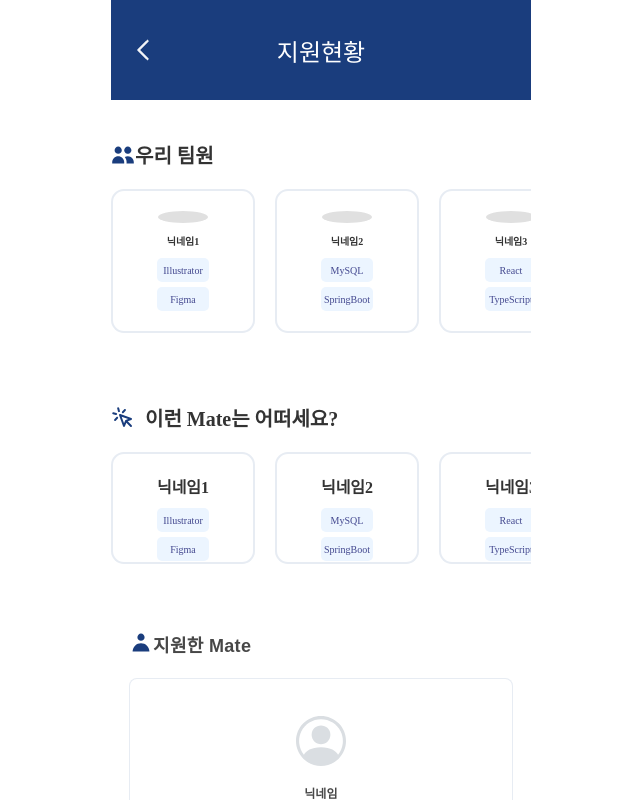
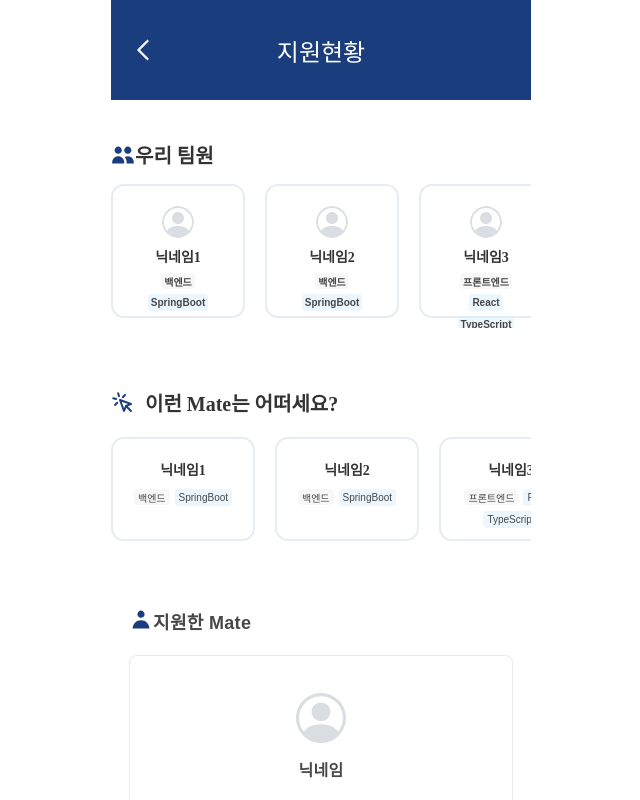
Before and after one commit to 9oormthon-univ/2024_DANPOONG_TEAM_37_FE, a React (Vite) app: page /apply in a window 1280 px wide. Shown: the top 800 px of the page, without its empty margins (319-959 px from the left). Built offline with nearby package versions, Linux system fonts and the light colour scheme; a web font is replaced by a local one.

Commit message:
Design: UI  수정

```diff
--- a/src/components/mate/ApplyMate.jsx
+++ b/src/components/mate/ApplyMate.jsx
@@ -35,7 +35,7 @@ const Profile = styled.img`
 const Nickname = styled.div`
   color: #474747;
   font-family: Pretendard, sans-serif;
-  font-size: 12px;
+  font-size: 16px;
   font-weight: 600;
   line-height: 40.088px;
   letter-spacing: 0.2px;
@@ -55,6 +55,7 @@ const BasicTag = styled.div`
   align-items: center;
   width: 49.496px;
   height: 25px;
+  font-weight: 600;
   border-radius: 6.329px;
   border: 1.3px solid rgba(226, 232, 240, 0.8);
   font-size: 10px;
@@ -67,11 +68,12 @@ const StackTag = styled.div`
   justify-content: center;
   align-items: center;
   width: 62px;
+  font-weight: 600;
   height: 25px;
   border-radius: 3px;
   background: rgba(214, 234, 255, 0.45);
   font-size: 10px;
-  color: #474747;
+  color: #43488F;
   font-family: Pretendard, sans-serif;
 `;
 
@@ -109,7 +111,6 @@ const ApplyMate = () => {
           지원한 Mate
         </Title>
 
-
         <Container onClick={openModal}>
           <Profile src={profile} alt="프로필 아이콘" />
           <Nickname>닉네임</Nickname>
--- a/src/components/mate/MateList.jsx
+++ b/src/components/mate/MateList.jsx
@@ -28,12 +28,14 @@ const MateLabel = styled.div`
   display: flex;
   justify-content: center;
   align-items: center;
-  border-radius: 3px;
-  background: rgba(238, 246, 255, 0.7);
-  color: rgba(67, 72, 143, 0.8);
-  font-size: 9.29px;
-  font-weight: 500;
+  border-radius: 4px;
+  font-size: 10px;
+  padding: 4px 8px;
+  border-radius: 4px;
+  background-color: #EEF6FFB2;
+  color: #43488FCC;
   position: absolute;
+  box-sizing: border-box;
   top: 16px;
   left: 8px;
   height: 21.233px;
--- a/src/components/mate/OurTeam.jsx
+++ b/src/components/mate/OurTeam.jsx
@@ -1,6 +1,6 @@
 import React, { useState } from "react";
 import styled from "styled-components";
-import { recommanduser } from "../../assets";
+import { profile, recommanduser } from "../../assets";
 import TeamProfileModal from "./modal/TeamProfileModal";
 
 const Container = styled.div`
@@ -11,13 +11,14 @@ const Container = styled.div`
   display: flex;
   flex-direction: column;
   align-items: center;
+
 `;
 
 const TitleContainer = styled.div`
   width: 100%;
   display: flex;
   align-items: center;
-  margin-bottom: 20px;
+  margin-bottom: 15px;
 `;
 
 const Title = styled.div`
@@ -40,7 +41,6 @@ const CardContainer = styled.div`
   padding-bottom: 10px;
   scroll-behavior: smooth;
 
-
   &::-webkit-scrollbar {
     display: none;
   }
@@ -49,8 +49,8 @@ const CardContainer = styled.div`
 `;
 
 const Card = styled.div`
-  width: 100px;
-  height: 100px;
+  width: 90px;
+  height: 90px;
   flex-shrink: 0;
   background: #fff;
   border: 2px solid #e2e8f0cc;
@@ -63,81 +63,92 @@ const Card = styled.div`
   cursor: pointer;
 `;
 
-const ProfileImage = styled.div`
-  width: 50px;
-  height: 50px;
-  background: #e0e0e0;
+const ProfileImage = styled.img`
+  width: 32px;
+  height: 32px;
   border-radius: 50%;
-  margin-bottom: 10px;
+  margin-bottom: 8px;
 `;
 
 const Name = styled.div`
-  font-size: 10px;
-  font-weight: bold;
+  font-size: 14px;
   color: #333;
-  margin-bottom: 10px;
+  font-weight: 600;
+  margin-bottom: 7px;
 `;
 
-const Tags = styled.div`
-  display: flex;
+const TagsContainer = styled.div`
+   display: flex;
   flex-wrap: wrap;
   gap: 5px;
-  color: #ecf5ff;
   justify-content: center;
 `;
 
-const Tag = styled.div`
-  padding: 5px 10px;
-  background: #ecf5ff;
-  border-radius: 5px;
-  width: 32px;
-  color: #43488f;
-  height: 14px;
-  flex-shrink: 0;
-  font-size: 10px;
+
+const BasicTag = styled.div`
   display: flex;
   justify-content: center;
   align-items: center;
-  text-align: center;
-  overflow: hidden;
-  white-space: nowrap;
+  width: auto;
+  height: 16px;
+  padding: 0 3px; /* 여백을 추가 */
+  border-radius: 4px;
+  background: #f7f7f7;
+  font-weight: 600;
+  font-size: 10px;
+  color: #474747;
+  font-family: Pretendard, sans-serif;
+`;
+
+const StackTag = styled.div`
+  display: flex;
+  justify-content: center;
+  align-items: center;
+  width: auto;
+  height: 17px;
+  font-weight: 600;
+  padding: 0 3px; /* 여백을 추가 */
+  border-radius: 4px;
+  background: rgba(214, 234, 255, 0.45);
+  font-size: 10px;
+  color: #474747;
+  font-family: Pretendard, sans-serif;
 `;
 
 const OurTeam = () => {
   const [isModalOpen, setIsModalOpen] = useState(false); // 모달 상태 관리
   const members = [
-    { name: "닉네임1", tags: ["Illustrator", "Figma"] },
-    { name: "닉네임2", tags: ["MySQL", "SpringBoot"] },
-    { name: "닉네임3", tags: ["React", "TypeScript"] },
-    { name: "닉네임4", tags: ["Jira", "Slack"] },
+    { name: "닉네임1", tags: ["백엔드", "SpringBoot"] },
+    { name: "닉네임2", tags: ["백엔드", "SpringBoot"] },
+    { name: "닉네임3", tags: ["프론트엔드","React", "TypeScript"] },
   ];
 
-
   const openModal = () => setIsModalOpen(true);
-
-
   const closeModal = () => setIsModalOpen(false);
 
   return (
     <Container>
       <TitleContainer>
-        <Icon src={recommanduser} alt="추천 사용자 아이콘" />
+      <Icon src={recommanduser} alt="추천 사용자 아이콘" />
         <Title>우리 팀원</Title>
       </TitleContainer>
       <CardContainer>
         {members.map((member, index) => (
           <Card key={index} onClick={openModal}>
-            <ProfileImage />
+            <ProfileImage src={profile} alt="프로필 이미지" />
             <Name>{member.name}</Name>
-            <Tags>
-              {member.tags.map((tag, idx) => (
-                <Tag key={idx}>{tag}</Tag>
-              ))}
-            </Tags>
+            <TagsContainer>
+            {member.tags.map((tag, idx) => (
+        tag === "SpringBoot" || tag === "React" || tag === "TypeScript" ? (
+          <StackTag key={idx} tag={tag}>{tag}</StackTag>
+        ) : (
+          <BasicTag key={idx} tag={tag}>{tag}</BasicTag>
+        )
+      ))}
+            </TagsContainer>
           </Card>
         ))}
       </CardContainer>
-
 
       {isModalOpen && <TeamProfileModal onClose={closeModal} />}
     </Container>
--- a/src/components/mate/RecommendList.jsx
+++ b/src/components/mate/RecommendList.jsx
@@ -6,11 +6,11 @@ const RecommendContainer = styled.div`
   padding: 16px;
   margin-top: 16px;
   width: 350px;
-  height: 85px;
+  height: auto; /* 높이를 자동으로 설정하여 카드가 늘어나지 않도록 */
 `;
 
 const Title = styled.h3`
-  font-size: 16px;
+  font-size: 14px;
   font-weight: 600;
   color: #333;
   margin-bottom: 5px;
@@ -26,19 +26,28 @@ const TitleIcon = styled.span`
   align-items: center;
 
   img {
-    width: 20px;
-    height: 20px;
+    width: 24px;
+    height: 24px;
   }
 `;
 
 const ListContainer = styled.div`
   display: flex;
   gap: 16px;
+  overflow-x: auto;  // 가로 스크롤을 활성화
+  padding-bottom: 8px; // 가로 스크롤바에 여백 추가
+  -ms-overflow-style: none; // IE 10+
+  scrollbar-width: none;  // Firefox에서 스크롤바 숨기기
+  flex-shrink: 0;  // 카드 크기 유지
+
+  &::-webkit-scrollbar {
+    display: none;  // 크롬, 사파리에서 스크롤바 숨기기
+  }
 `;
 
 const Card = styled.div`
-  width: 200px;
-  height: 120px;
+  width: 170px;
+  height: 108px;
   border: 1px solid #e2e8f0;
   border-radius: 8px;
   background-color: #fff;
@@ -47,6 +56,7 @@ const Card = styled.div`
   display: flex;
   flex-direction: column;
   justify-content: space-between;
+  flex-shrink: 0;  // 카드 크기 유지
 `;
 
 const LabelContainer = styled.div`
@@ -58,33 +68,38 @@ const Label = styled.div`
   font-size: 10px;
   padding: 4px 8px;
   border-radius: 4px;
-  background-color: #ebf4ff;
-  color: #3182ce;
+  background-color: #EEF6FFB2;
+  color: #43488FCC;
+
 `;
 
 const Deadline = styled.div`
   font-size: 10px;
   padding: 4px 8px;
   border-radius: 4px;
-  background-color: #fed7d7;
-  color: #c53030;
+  background-color: #FFEAEA;
+  color: #F75247;
 `;
 
 const TitleText = styled.h4`
-  font-size: 14px;
+  font-size: 13px;
   font-weight: 500;
   margin: 8px 0;
 `;
 
 const MemberCount = styled.p`
-  font-size: 10px;
+  font-size: 11px;
   color: #718096;
+  text-align: right;  // 오른쪽 정렬
 `;
 
 const RecommendList = () => {
   const teams = [
+    { type: "스터디", title: "스터디 제목", deadline: "D-1", current: 3, total: 5 },
+    { type: "프로젝트", title: "프로젝트 제목", deadline: "D-2", current: 2, total: 6 },
+    { type: "프로젝트", title: "프로젝트 제목", deadline: "D-3", current: 2, total: 6 },
+    { type: "프로젝트", title: "프로젝트 제목", deadline: "D-4", current: 2, total: 6 },
     { type: "스터디", title: "스터디 제목", deadline: "D-10", current: 3, total: 5 },
-    { type: "프로젝트", title: "프로젝트 제목", deadline: "D-10", current: 2, total: 6 },
   ];
 
   return (
--- a/src/components/mate/RecommendMate.jsx
+++ b/src/components/mate/RecommendMate.jsx
@@ -48,7 +48,7 @@ const CardContainer = styled.div`
 
 const Card = styled.div`
   width: 100px;
-  height: 68px;
+  height: 60px;
   flex-shrink: 0;
   background: #fff;
   border: 2px solid #e2e8f0cc;
@@ -58,50 +58,61 @@ const Card = styled.div`
   flex-direction: column;
   align-items: center;
   text-align: center;
+  cursor: pointer;
 `;
 
 const Name = styled.div`
-  font-size: 16px;
-  font-weight: bold;
+  font-size: 14px;
   color: #333;
+  font-weight: 600;
   margin-bottom: 10px;
 `;
 
-const Tags = styled.div`
+const TagsContainer = styled.div`
   display: flex;
   flex-wrap: wrap;
   gap: 5px;
-  color: #ecf5ff;
   justify-content: center;
 `;
 
-const Tag = styled.div`
-  padding: 5px 10px;
-  background: #ecf5ff;
-  border-radius: 5px;
-  width: 32px;
-  color: #43488f;
-  height: 14px;
-  flex-shrink: 0;
-  font-size: 10px;
+const BasicTag = styled.div`
   display: flex;
   justify-content: center;
   align-items: center;
-  text-align: center;
+  width: auto;
+  height: 16px;
+  padding: 0 4px; /* 1px 여유 공간 추가 */
+  border-radius: 4px;
+  background: #F7F7F7;
+  font-size: 10px;
+  color: #474747;
+  font-family: Pretendard, sans-serif;
 `;
+
+const StackTag = styled.div`
+  display: flex;
+  justify-content: center;
+  align-items: center;
+  width: auto;
+  height: 17px;
+  padding: 0 4px; /* 1px 여유 공간 추가 */
+  border-radius: 4px;
+  background: rgba(214, 234, 255, 0.45);
+  font-size: 10px;
+  color: #474747;
+  font-family: Pretendard, sans-serif;
+`;
+
 
 const RecommendMate = () => {
   const [isModalOpen, setIsModalOpen] = useState(false); // 모달 상태 관리
   const members = [
-    { name: "닉네임1", tags: ["Illustrator", "Figma"] },
-    { name: "닉네임2", tags: ["MySQL", "SpringBoot"] },
-    { name: "닉네임3", tags: ["React", "TypeScript"] },
-    { name: "닉네임4", tags: ["Jira", "Slack"] },
+    { name: "닉네임1", tags: ["백엔드", "SpringBoot"] },
+    { name: "닉네임2", tags: ["백엔드", "SpringBoot"] },
+    { name: "닉네임3", tags: ["프론트엔드","React", "TypeScript"] },
   ];
 
-
   const openModal = () => setIsModalOpen(true);
-
 
   const closeModal = () => setIsModalOpen(false);
 
@@ -115,15 +126,18 @@ const RecommendMate = () => {
         {members.map((member, index) => (
           <Card key={index} onClick={openModal}>
             <Name>{member.name}</Name>
-            <Tags>
-              {member.tags.map((tag, idx) => (
-                <Tag key={idx}>{tag}</Tag>
-              ))}
-            </Tags>
+            <TagsContainer>
+            {member.tags.map((tag, idx) => (
+        tag === "SpringBoot" || tag === "React" || tag === "TypeScript" ? (
+          <StackTag key={idx} tag={tag}>{tag}</StackTag>
+        ) : (
+          <BasicTag key={idx} tag={tag}>{tag}</BasicTag>
+        )
+      ))}
+            </TagsContainer>
           </Card>
         ))}
       </CardContainer>
-
 
       {isModalOpen && <RecommendModal onClose={closeModal} />}
     </Container>
```
Also changed, not shown: src/components/mate/List.jsx (+34 -30 lines), src/components/mate/ProposeList.jsx (+22 -17 lines).
